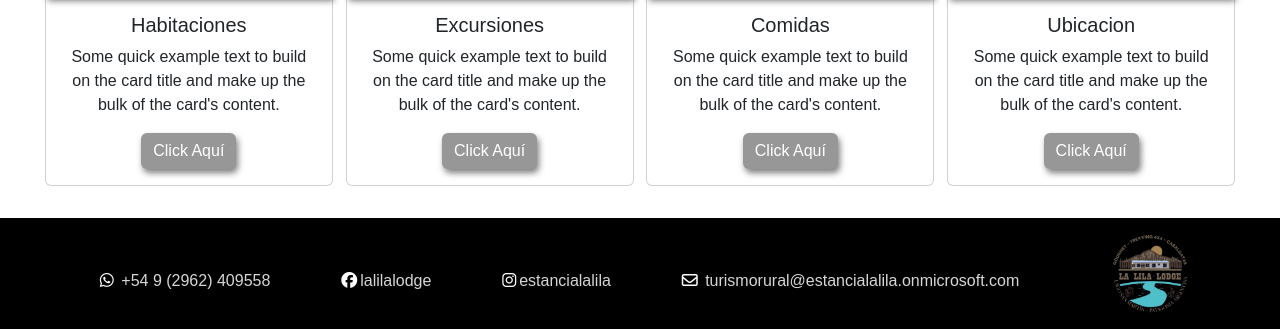
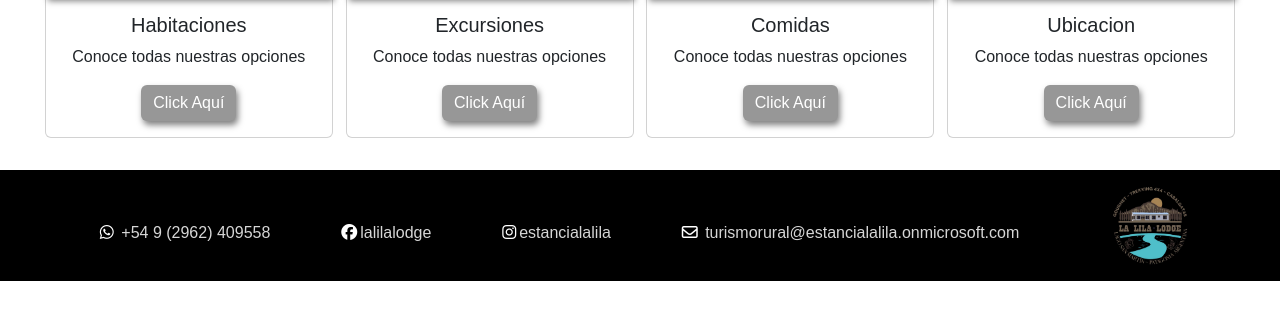
Before and after one commit to fedekahlke/lalila, a plain HTML site: page index.html in a window 1280 px wide. Shown: the part 1647-1976 px from the top of the page. After the commit the page ends 1928 px from the top, so only its background shows below. Drawn offline with nearby package versions, Linux system fonts and the light colour scheme.

Commit message:
parrafos

```diff
--- a/index.html
+++ b/index.html
@@ -141,8 +141,7 @@
       <img src="./img/img-habitacion1.jpg" class="card-img-top" alt="img-habitaciones">
       <div class="card-body card-items">
         <h5 class="card-title">Habitaciones</h5>
-        <p class="card-text">Some quick example text to build on the card title and make up the bulk of the card's
-          content.</p>
+        <p class="card-text">Conoce todas nuestras opciones</p>
         <a href="./pages/mas-info.html#habitaciones" class="btn btn-primary">Click Aquí</a>
       </div>
     </div>
@@ -150,8 +149,7 @@
       <img src="./img/img-cabalgata3.jpg" class="card-img-top" alt="img-excursiones">
       <div class="card-body card-items">
         <h5 class="card-title">Excursiones</h5>
-        <p class="card-text">Some quick example text to build on the card title and make up the bulk of the card's
-          content.</p>
+        <p class="card-text">Conoce todas nuestras opciones</p>
         <a href="./pages/actividades.html" class="btn btn-primary">Click Aquí</a>
       </div>
     </div>
@@ -159,8 +157,7 @@
       <img src="./img/img-comida2.jpg" class="card-img-top" alt="img-comidas">
       <div class="card-body card-items">
         <h5 class="card-title">Comidas</h5>
-        <p class="card-text">Some quick example text to build on the card title and make up the bulk of the card's
-          content.</p>
+        <p class="card-text">Conoce todas nuestras opciones</p>
         <a href="./pages/mas-info.html#comidas" class="btn btn-primary">Click Aquí</a>
       </div>
     </div>
@@ -168,8 +165,7 @@
       <img src="./img/img-estancia1.jpeg" class="card-img-top" alt="img-ubicacion">
       <div class="card-body card-items">
         <h5 class="card-title">Ubicacion</h5>
-        <p class="card-text">Some quick example text to build on the card title and make up the bulk of the card's
-          content.</p>
+        <p class="card-text">Conoce todas nuestras opciones</p>
         <a href="./pages/ubicacion.html" class="btn btn-primary">Click Aquí</a>
       </div>
     </div>
```
